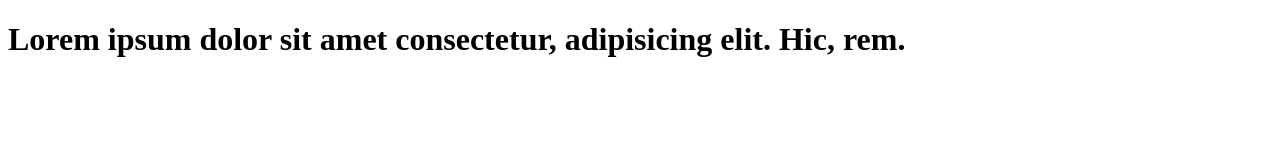
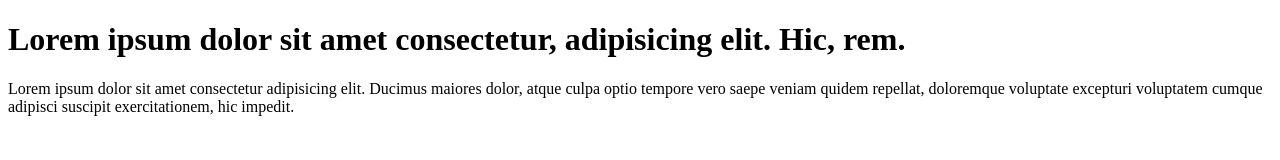
Before and after one commit to SujalKumarSingh18/Learning-GIT, a plain HTML site: page index.html in a window 1280 px wide. Drawn offline with Linux system fonts and the light colour scheme.

Commit message:
Add paragraph to code

```diff
--- a/index.html
+++ b/index.html
@@ -7,5 +7,11 @@
   </head>
   <body>
     <h1>Lorem ipsum dolor sit amet consectetur, adipisicing elit. Hic, rem.</h1>
+    <p>
+      Lorem ipsum dolor sit amet consectetur adipisicing elit. Ducimus maiores
+      dolor, atque culpa optio tempore vero saepe veniam quidem repellat,
+      doloremque voluptate excepturi voluptatem cumque adipisci suscipit
+      exercitationem, hic impedit.
+    </p>
   </body>
 </html>
```
